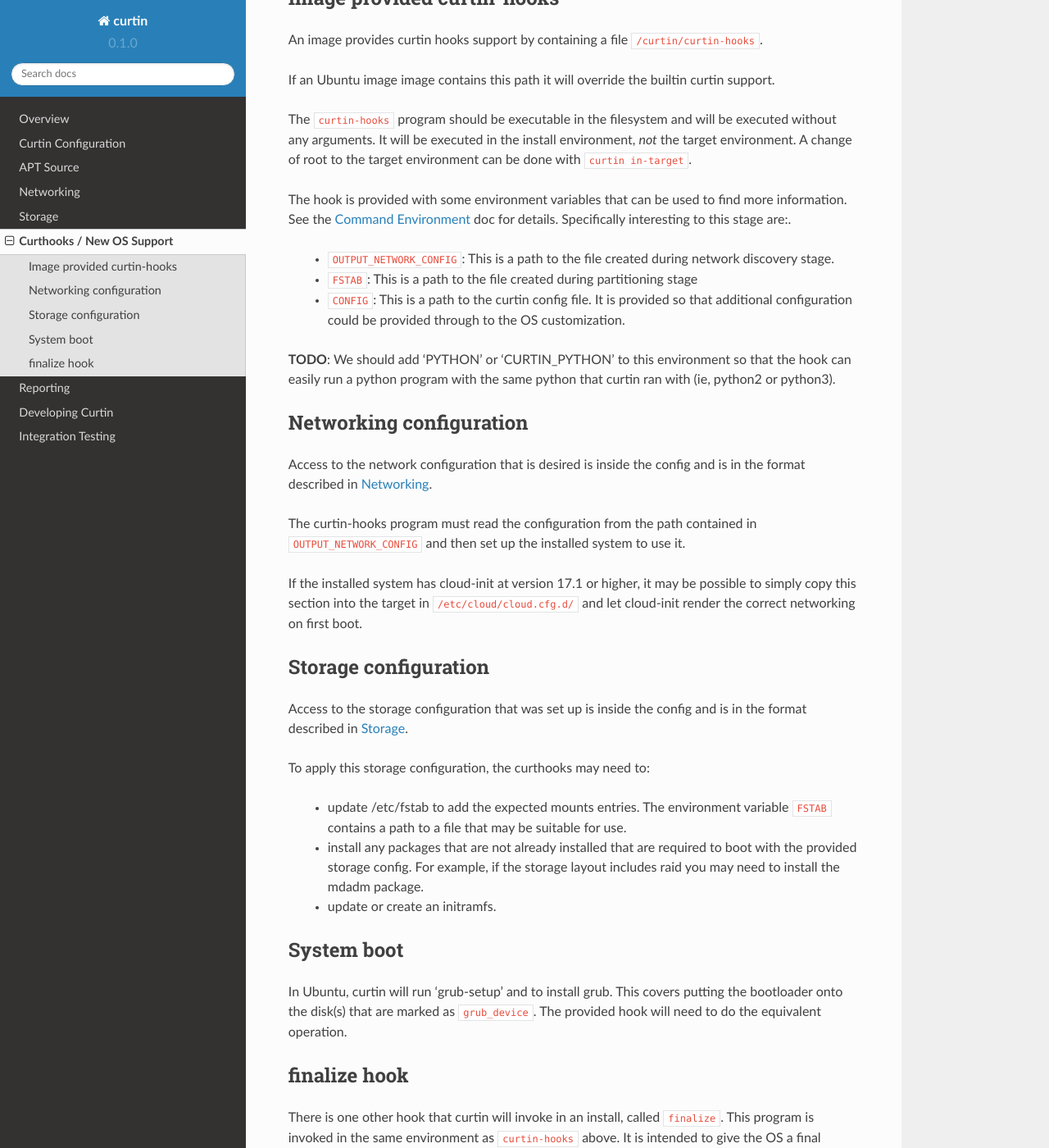
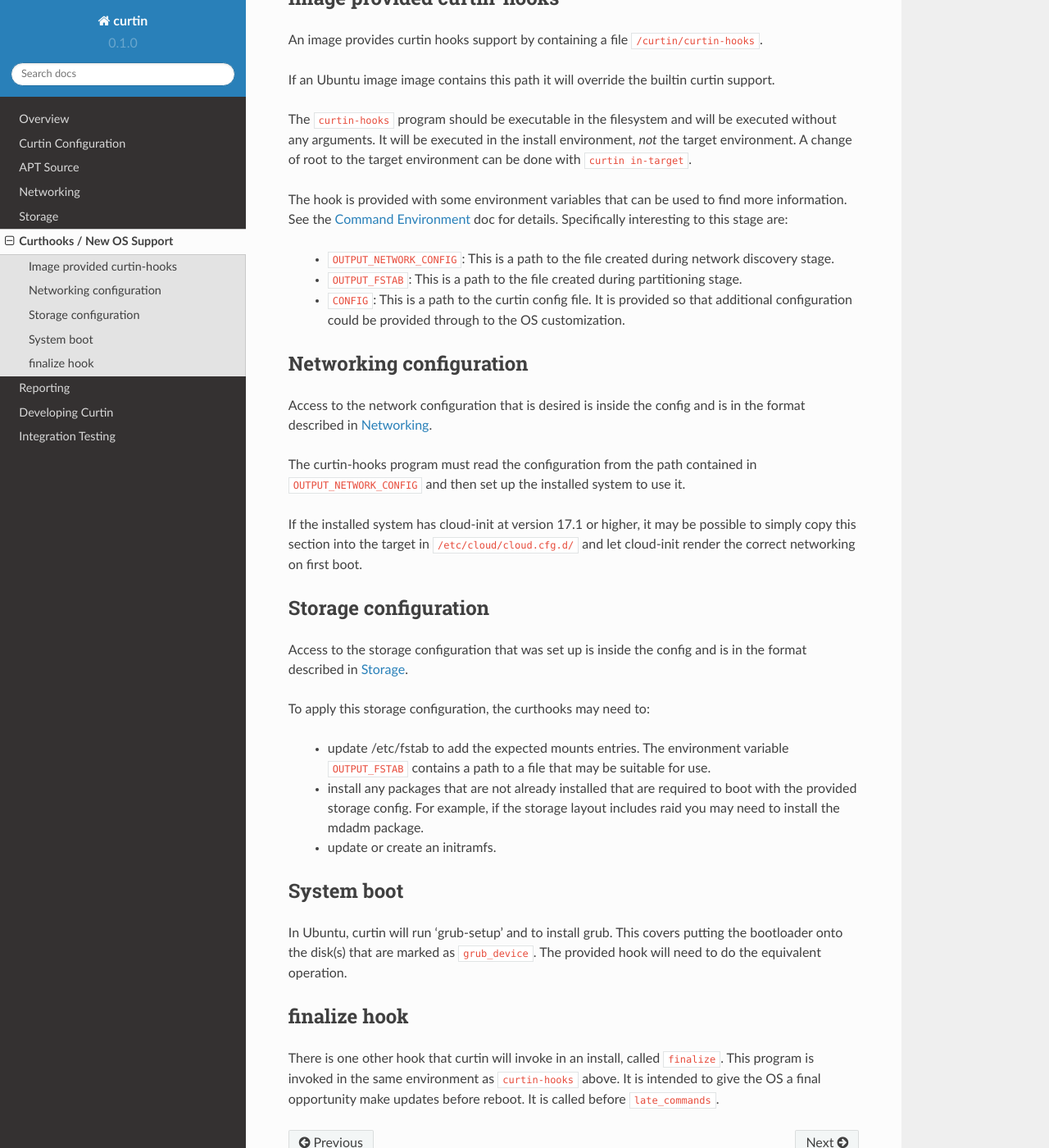
Before and after one commit to canonical/curtin, a Sphinx documentation site: the page built from doc/topics/curthooks.rst, in a window 1280 px wide and 1400 px high, scrolled down 587 px. Shown: the whole window at 82% size. Built offline with Sphinx 7.4.7 and the Read the Docs theme 2.0.0, drawn with Linux system fonts in a browser that asks for light colours.

Commit message:
address review feedback
bzr-revno: 526.4.11

```diff
--- a/doc/topics/curthooks.rst
+++ b/doc/topics/curthooks.rst
@@ -38,18 +38,19 @@ target environment can be done with ``curtin in-target``.
 
 The hook is provided with some environment variables that can be used
 to find more information.  See the :ref:`Command Environment` doc for
-details.  Specifically interesting to this stage are:.
+details.  Specifically interesting to this stage are:
 
  - ``OUTPUT_NETWORK_CONFIG``: This is a path to the file created during
    network discovery stage.
- - ``FSTAB``: This is a path to the file created during partitioning stage
+ - ``OUTPUT_FSTAB``: This is a path to the file created during partitioning
+   stage.
  - ``CONFIG``: This is a path to the curtin config file.  It is provided so
    that additional configuration could be provided through to the OS
    customization.
 
-**TODO**: We should add 'PYTHON' or 'CURTIN_PYTHON' to this environment
-so that the hook can easily run a python program with the same python
-that curtin ran with (ie, python2 or python3).
+.. **TODO**: We should add 'PYTHON' or 'CURTIN_PYTHON' to this environment
+   so that the hook can easily run a python program with the same python
+   that curtin ran with (ie, python2 or python3).
 
 
 Networking configuration
@@ -74,16 +75,16 @@ Storage configuration
 Access to the storage configuration that was set up is inside the config
 and is in the format described in :ref:`storage`.
 
-.. TODO: We should guarantee that the presense
+.. TODO: We should guarantee that the presence
          of storage config v1 in the file OUTPUT_STORAGE_CONFIG.
          This would mean the user would not have to pull it out
-         of CONFIG.  We should guarantee its presense and format
+         of CONFIG.  We should guarantee its presence and format
          even in the 'simple' path.
 
 To apply this storage configuration, the curthooks may need to:
 
  * update /etc/fstab to add the expected mounts entries.  The environment
-   variable ``FSTAB`` contains a path to a file that may be suitable
+   variable ``OUTPUT_FSTAB`` contains a path to a file that may be suitable
    for use.
 
  * install any packages that are not already installed that are required
```
Also changed, not shown: other parts of doc/topics/curthooks.rst (+1 -1 lines).
